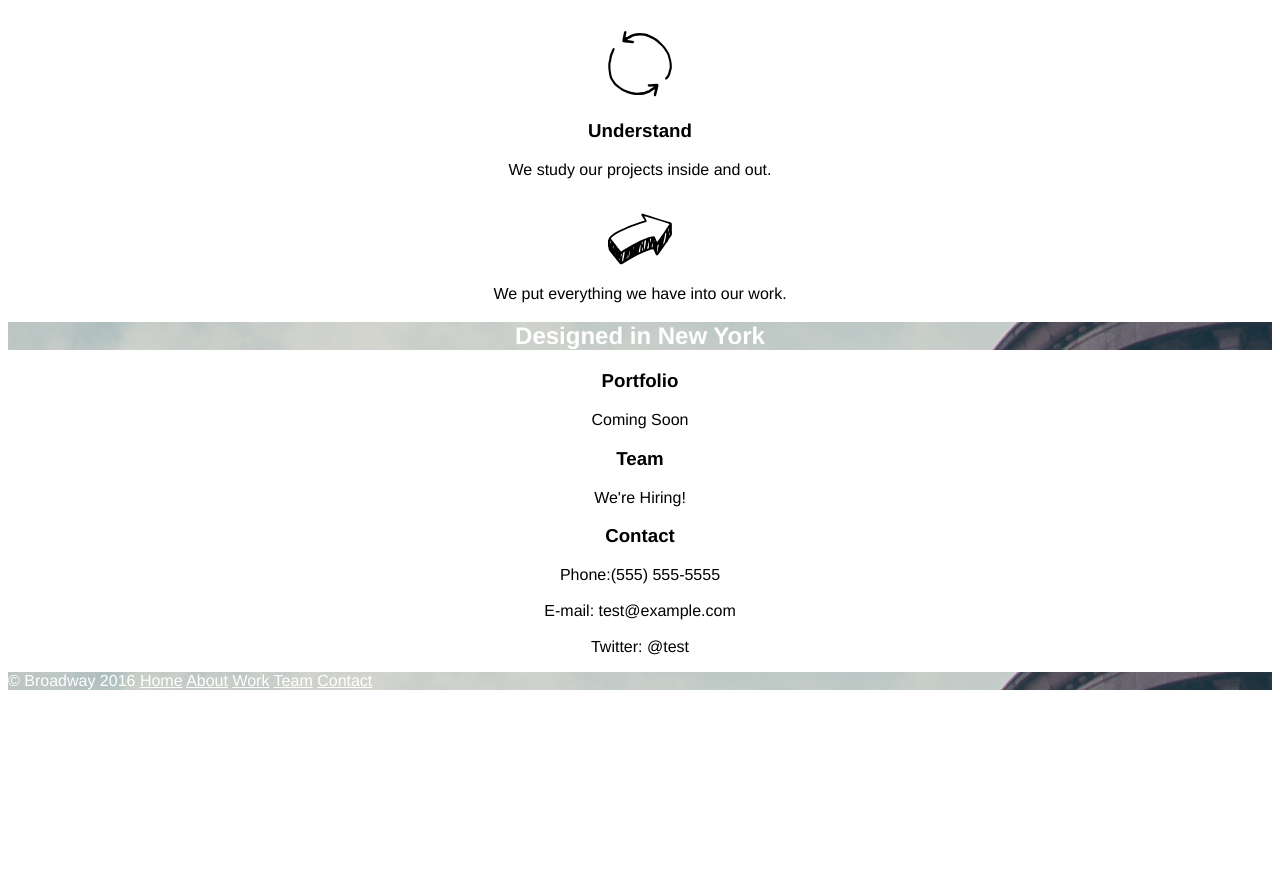
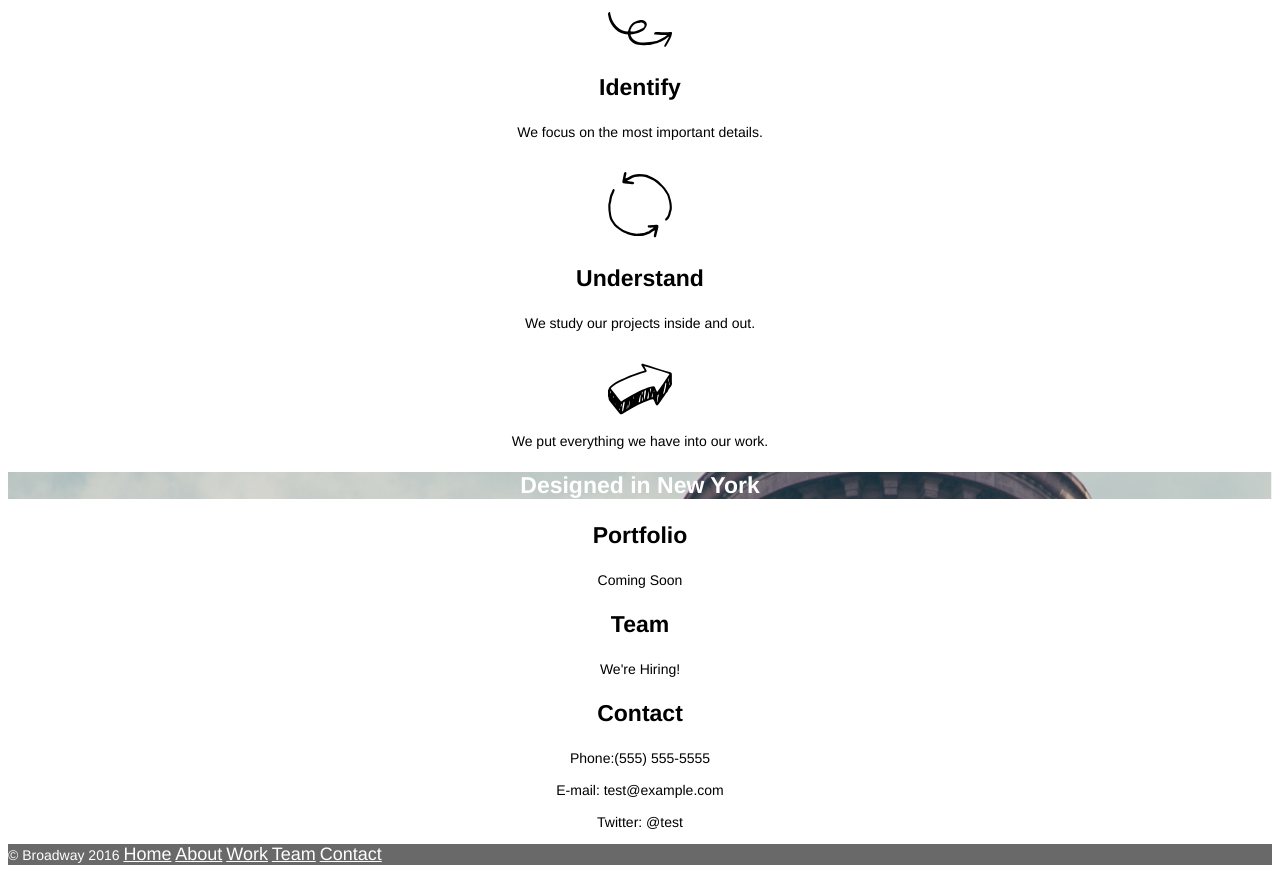
Before and after one commit to MFullerdg/broadway, a plain HTML site: page index.html in a window 1280 px wide. Shown: the part 447-1326 px from the top of the page. Before the commit the page ends 1153 px from the top, so only its background shows below. Drawn offline with Linux system fonts and the light colour scheme.

Commit message:
finish project

```diff
--- a/index.html
+++ b/index.html
@@ -36,7 +36,7 @@
     <p>We put everything we have into our work.</p>
   </div>
   <div class="nav">
-    <h2>Designed in New York</h2>
+    <h3>Designed in New York</h3>
   </div>
 
             <!--Work/Porfolio Section-->
@@ -64,8 +64,8 @@
 
             <!--Bottom Nav Bar-->
 
-  <div class="nav" id="bottomnav">
-    <p>© Broadway 2016
+  <div id="bottomnav">
+    <p><span>© Broadway 2016</span>
       <a href="#home">Home</a>
       <a href="#process">About</a>
       <a href="#work">Work</a>
--- a/resources/css/style.css
+++ b/resources/css/style.css
@@ -4,13 +4,38 @@ html {
 }
 .nav {
   background-image:url("../images/the-flatiron-building.png");
+  background-size:cover;
   color:white;
 }
 
 a {
   color:white;
+  font-size:18px;
+}
+
+h1 h2 h3 {
+  font-weight:bold;
+}
+
+h1 {
+  font-size:70px;
+}
+
+h2 {
+  font-size:32px
+}
+
+h3 {
+  font-size:23px
+}
+
+p {
+  font-size:14px
 }
 
 #bottomnav {
   text-align:left;
+  background-color:dimgrey;
+  font-size:11px;
+  color:white;
 }
```
